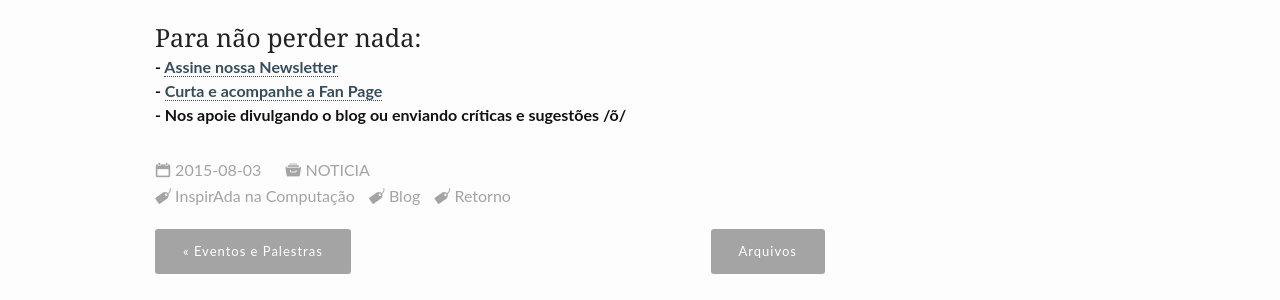
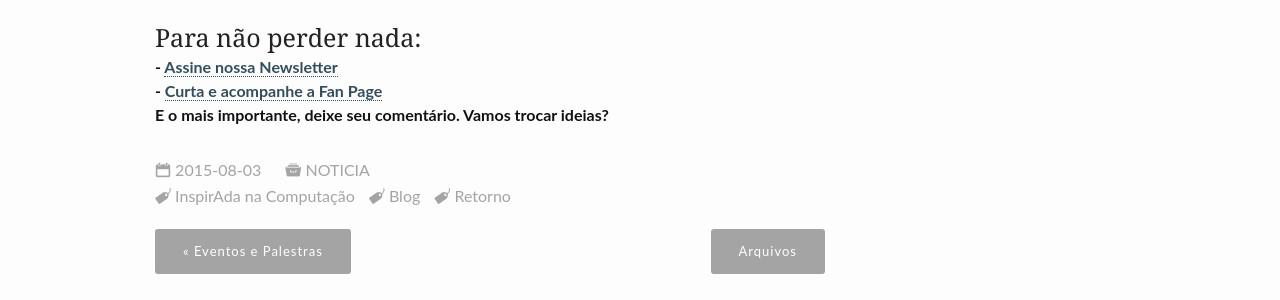
Before and after one commit to inspiradanacomputacao/inspiradanacomputacao.github.io, a Jekyll site: the page built from _posts/noticia/2015-08-03-blog-inspirada-na-computacao-esta-de-volta.md, in a window 1280 px wide and 900 px high, scrolled down 3879 px. Shown: the part 155-455 px from the top of the window. Built offline with Jekyll 4.4.1, drawn with Linux system fonts in a browser that asks for light colours; comment, search, counter and statistics services are not loaded.

Commit message:
atualizacao de texto

```diff
--- a/_posts/noticia/2015-08-03-blog-inspirada-na-computacao-esta-de-volta.md
+++ b/_posts/noticia/2015-08-03-blog-inspirada-na-computacao-esta-de-volta.md
@@ -96,4 +96,5 @@ Que gostou levanta a mão õ/
 <h3> Para não perder nada: </h3>
 - <a href="http://inspiradanacomputacao.us11.list-manage1.com/subscribe?u=e6a849e909bc803ed73b456c2&id=a85bc7db3b" target="_blank">Assine nossa Newsletter</a> <br />
 - <a href="https://www.facebook.com/InspiradaNaComputacao" target="_blank">Curta e acompanhe a Fan Page</a><br />
-- Nos apoie divulgando o blog ou enviando críticas e sugestões /õ/
+
+E o mais importante, deixe seu comentário. Vamos trocar ideias?
```
